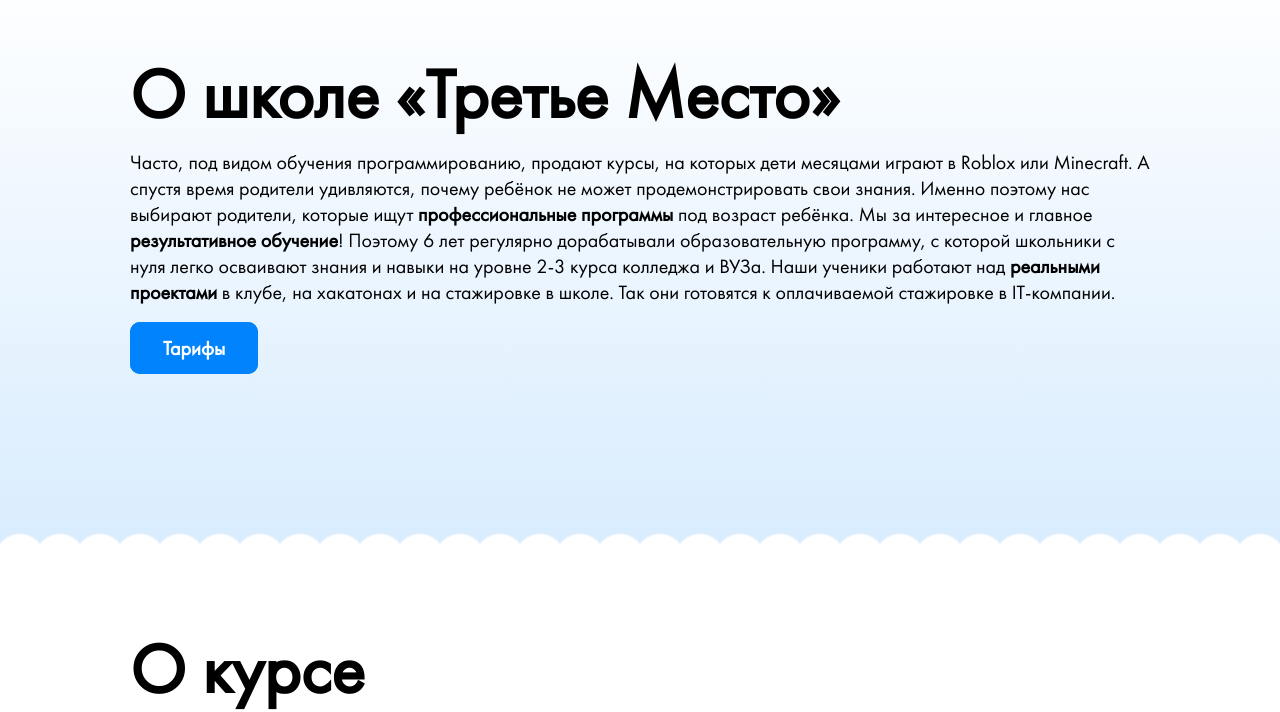
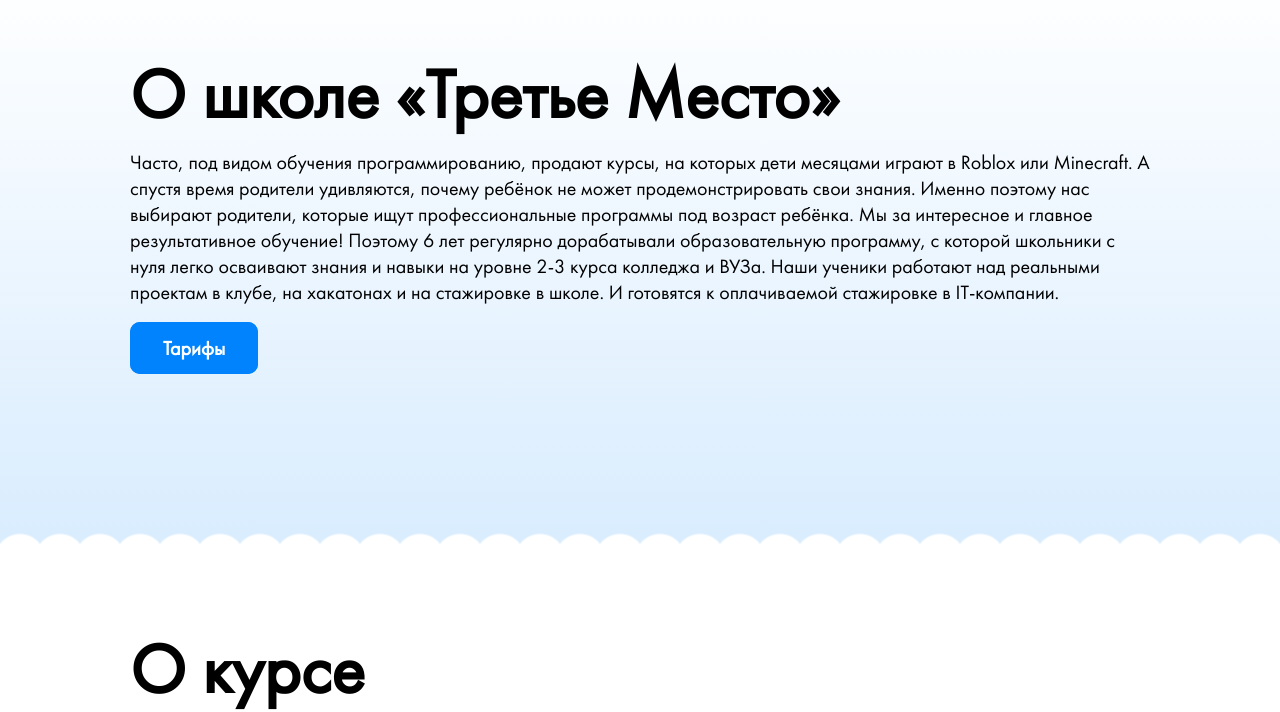
Before and after one commit to George-Salt/internship-3place, a plain HTML site: page index.html in a window 1280 px wide. Shown: the part 101-813 px from the top of the page. Drawn offline with Linux system fonts and the light colour scheme.

Commit message:
Correct cover text

```diff
--- a/index.html
+++ b/index.html
@@ -28,7 +28,7 @@
     <div class="section section-about-school" id="section-about-school">
       <div class="section-content">
         <h1 class="header-text">О школе «Третье&nbspМесто»</h1>
-        <p class="desc">Часто, под видом обучения программированию, продают курсы, на которых дети месяцами играют в Roblox или Minecraft. А спустя время родители удивляются, почему ребёнок не может продемонстрировать свои знания. Именно поэтому нас выбирают родители, которые ищут <b>профессиональные программы</b> под возраст ребёнка. Мы за интересное и главное <b>результативное обучение</b>! Поэтому 6 лет регулярно дорабатывали образовательную программу, с которой школьники с нуля легко осваивают знания и навыки на уровне 2-3 курса колледжа и ВУЗа. Наши ученики работают над <b>реальными проектами</b> в клубе, на хакатонах и на стажировке в школе. Так они готовятся к оплачиваемой стажировке в IT-компании.</p>
+        <p class="desc"></p>
         <a class="tariffs-button" href="#section-tariffs">Тарифы</a>
       </div>
     </div>
--- a/static/css/index.css
+++ b/static/css/index.css
@@ -240,6 +240,10 @@
     font-size: 20px;
     margin: 10px auto;
     margin-bottom: 30px;
+  }
+
+  .main .section-about-school .section-content .desc::after {
+    content: "Часто, под видом обучения программированию, продают курсы, на которых дети месяцами играют в Roblox или Minecraft. А спустя время родители удивляются, почему ребёнок не может продемонстрировать свои знания. Именно поэтому нас выбирают родители, которые ищут профессиональные программы под возраст ребёнка. Мы за интересное и главное результативное обучение! Поэтому 6 лет регулярно дорабатывали образовательную программу, с которой школьники с нуля легко осваивают знания и навыки на уровне 2-3 курса колледжа и ВУЗа. Наши ученики работают над реальными проектам в клубе, на хакатонах и на стажировке в школе. И готовятся к оплачиваемой стажировке в IT-компании.";
   }
 
   .tariffs-button {
@@ -890,6 +894,10 @@
     margin-bottom: 30px;
   }
 
+  p.desc::after {
+    content: "Часто, под видом обучения программированию, продают курсы, на которых дети месяцами играют в Roblox или Minecraft. А спустя время родители удивляются, почему ребёнок не может продемонстрировать свои знания. Именно поэтому нас выбирают родители, которые ищут профессиональные программы под возраст ребёнка. Мы за интересное и главное результативное обучение!";
+  }
+
   .tariffs-button {
     text-decoration: none;
     font-size: 20px;
```
